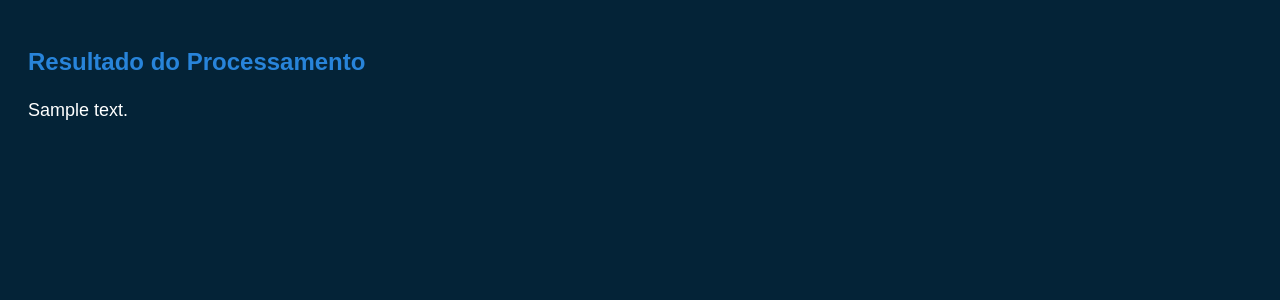
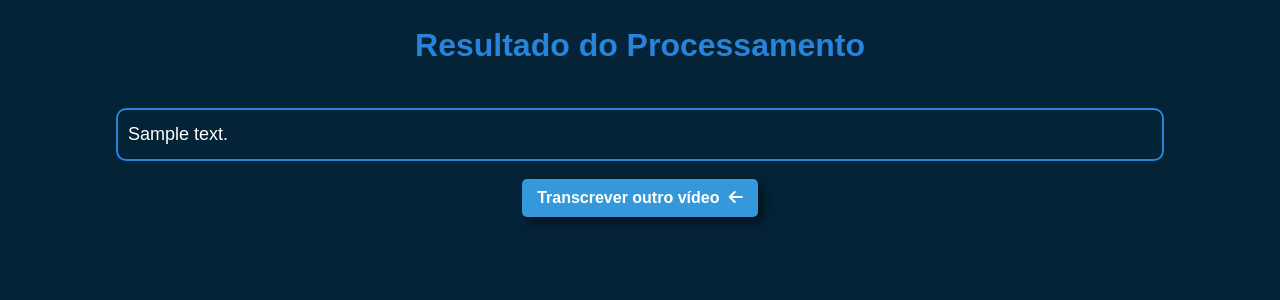
Before and after one commit to NetoSantosOP7/NewVersionProjetoInclusivo, a Flask app: template ProjetoInclusivoFabrício/templates/result.html in a window 1280 px wide. Shown: the top 300 px of the page. Run offline with Flask 3, Linux system fonts and the light colour scheme; the template is opened without the code that fills it: most values are stand-ins (such as "Sample title", 1, 10 or a date in 2020); some libraries are stand-ins or nearby versions.

Commit message:
Ajustes no website

```diff
--- a/ProjetoInclusivoFabrício/templates/result.html
+++ b/ProjetoInclusivoFabrício/templates/result.html
@@ -2,28 +2,69 @@
 <html>
 <head>
     <style>
-
         body {
             background-color: #042337;
             color: #fff;
             font-family: 'Arial', sans-serif;
-    padding: 20px;
+            padding: 0;
+            margin: 0;
+            display: flex;
+            flex-direction: column;
+            justify-content: center;
+            align-items: center;
         }
 
         h2 {
             color: #2884da;
+            font-size: 2rem;
         }
 
         p {
             font-size: 18px;
             line-height: 1.6;
+            width: 80vw;
+            border: 2px solid #2884da;
+            padding: 10px;
+            border-radius: 10px;
         }
 
+        button {
+            background-color: #3498db;
+            padding: 10px 15px;
+            border: none;
+            border-radius: 5px;
+            box-shadow: 5px 5px 10px rgba(0, 0, 0, 0.5);
+        }
+
+        button:hover {
+            background-color: #2884da;
+
+        }
+        button i {
+            transition: all .2s ease-in-out;
+        }
+
+        button:hover i {
+            transform: translateX(-3px);
+        }
+
+        a {
+            font-size: 1rem;
+            text-decoration: none;
+            color: white;
+            font-weight: bold;
+        }
+
+        a > i {
+            margin-left: 5px;
+        }
     </style>
     <title>Resultado do Processamento</title>
+    <script src="https://kit.fontawesome.com/aaa49a1d23.js" crossorigin="anonymous"></script>
 </head>
 <body>
     <h2>Resultado do Processamento</h2>
     <p>{{ text }}</p>
+    <button><a href="./">Transcrever outro vídeo <i class="fa-solid fa-arrow-left"></i></a></button>
 </body>
 </html>
```
Also changed, not shown: ProjetoInclusivoFabrício/templates/index.html (+37 -16 lines). Lines whose indentation alone changed are shown as unchanged.
